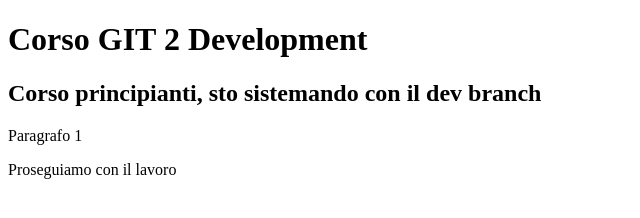
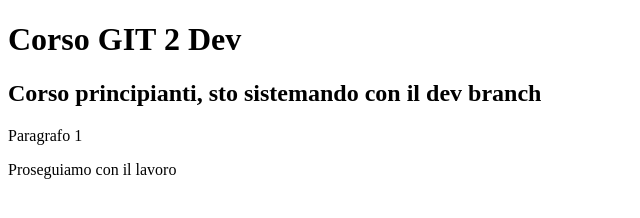
Before and after one commit to paolosilv/EsempioProva, a plain HTML site: page index.html in a window 1280 px wide. Shown: the whole page, without its empty margins (0-640 px from the left). Drawn offline with Linux system fonts and the light colour scheme.

Commit message:
modified h1 dev

```diff
--- a/index.html
+++ b/index.html
@@ -7,7 +7,7 @@
     <title>Corso git</title>
 </head>
 <body>
-    <h1>Corso GIT 2 Development</h1>
+    <h1>Corso GIT 2 Dev</h1>
     <h2>Corso principianti, sto sistemando con il dev branch</h2>
     <p>Paragrafo 1</p>
     <p> Proseguiamo con il lavoro</p>
```
